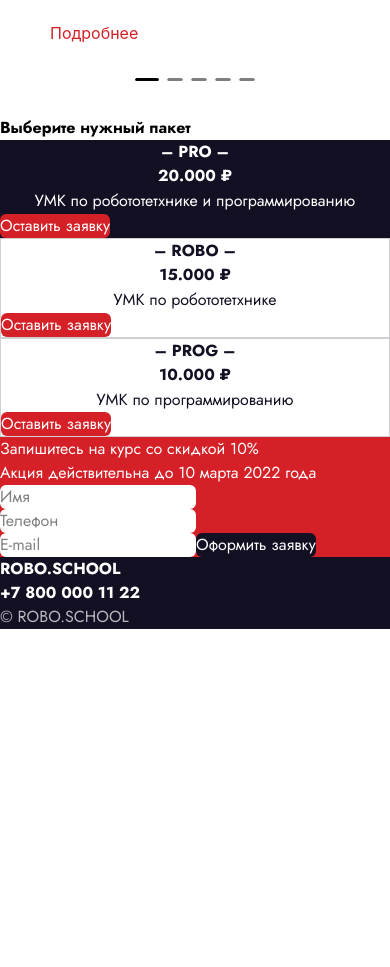
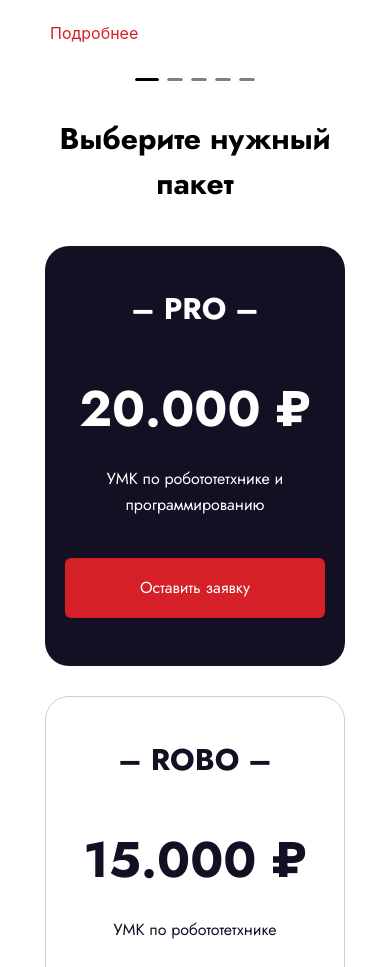
Before and after one commit to pereyasl0v/Frilance, a React (Vite) app in the folder robo_school/: page / in a window 390 px wide. Shown: the part 2605-3572 px from the top of the page. Before the commit the page ends 3234 px from the top, so only its background shows below. Built offline with nearby package versions, Linux system fonts and the light colour scheme.

Commit message:
update close menu and tooltip

```diff
--- a/robo_school/src/App.jsx
+++ b/robo_school/src/App.jsx
@@ -1,11 +1,30 @@
-import React, { useState } from "react";
+import React, { useEffect, useState } from "react";
 import reactLogo from "./assets/react.svg";
 import viteLogo from "/vite.svg";
 import { Carousel } from "antd";
 import Trainer from "./trainer";
 
 function App() {
+	const [isMenuOpen, setIsMenuOpen] = useState(false);
+	useEffect(() => {
+		document.body.style.overflow = isMenuOpen ? "hidden" : "auto";
+	}, [isMenuOpen]);
 	return (
+		<>
+			{isMenuOpen && (
+				<div className='fixed inset-0 z-50 bg-[#141024] text-white flex flex-col p-[10px]'>
+					<div className='flex justify-end items-center '>
+						<div className=' w-[44px] h-[44px] bg-[url(/close.png)] flex justify-center cursor-pointer' onClick={() => setIsMenuOpen(false)}>
+							<div className='relative font-jost-bold text-[25px]'>x</div>
+						</div>
+					</div>
+					<nav className='flex flex-col text-[20px] mt-[138px]'>
+						<button className='text-center text-[30px] font-jost-bold mt-[20px]'>О школе</button>
+						<button className='text-center text-[30px] font-jost-bold mt-[20px]'>Тренеры</button>
+						<button className='text-center text-[30px] font-jost-bold mt-[20px]'>Стоимость</button>
+					</nav>
+				</div>
+			)}
 			<div className='font-jost-regular'>
 				{/* Хэдер */}
 				<div className='sm:w-full sm:min-h-[1080px] sm:max-h-[1080px] bg-[#141024] text-white'>
@@ -13,7 +32,7 @@ function App() {
 						<div className='flex items-center sm:block text-[18px] sm:text-[30px] font-jost-bold'>ROBO.SCHOOL</div>
 						<div className='flex ml-[66px] gap-[10px] sm:hidden'>
 							<div className='bg-[url(/Call.png)]  w-[44px] h-[44px] cursor-pointer'></div>
-						<div className='bg-[url(/Burger.png)] w-[44px] h-[44px] cursor-pointer'></div>
+							<div className='bg-[url(/Burger.png)] w-[44px] h-[44px] cursor-pointer' onClick={() => setIsMenuOpen(true)}></div>
 						</div>
 						<nav className='hidden sm:flex sm:text-[20px] sm:min-w-[324px] sm:gap-[30px]'>
 							<button className='cursor-pointer'>О школе</button>
@@ -79,8 +98,13 @@ function App() {
 								<div className='text-[20px]  mt-[30px] justify-center sm:text-[24px] sm:mb-[20px] font-jost-bold flex items-center'>
 									{title}
 									{title === "Практику" && (
-									<div className='bg-[#14102414] text-[16px] relative top-[-5px] right-[-15px] w-[22px] h-[22px] sm:text-[11px] sm:min-w-[15px] sm:ml-[10px] rounded-full flex justify-center items-center sm:h-[15px] font-jost-regular'>
+										<div className='relative group'>
+											<button className='bg-[#14102414] text-[16px] relative top-[-5px] sm:static right-[-15px] w-[22px] h-[22px] sm:text-[11px] sm:w-[15px] sm:ml-[10px] rounded-full flex justify-center items-center sm:h-[15px] font-jost-regular cursor-pointer'>
 												i
+											</button>
+											<div className='font-jost-regular absolute bottom-full right-[-200px] transform -translate-x-1/2 mb-2 hidden group-hover:block group-focus-within:block bg-white text-black text-[16px] rounded px-[20px] py-[15px] whitespace-nowrap z-10'>
+												При наличии свободных мест
+											</div>
 										</div>
 									)}
 								</div>
@@ -126,46 +150,49 @@ function App() {
 				</div>
 
 				<div>
-				<div className='font-jost-bold sm:mt-[120px] sm:text-[50px] sm:mx-[380px]'>Выберите нужный пакет</div>
-				<div className='sm:flex sm:mt-[60px] sm:gap-[40px] sm:mx-[380px]'>
+					<div className='text-[30px] text-center px-[30px] mb-[40px] sm:mb-0 sm:px-0 sm:text-left font-jost-bold sm:mt-[120px] sm:text-[50px] sm:mx-[380px]'>Выберите нужный пакет</div>
+					<div className='flex flex-col sm:flex-row  gap-[30px] sm:flex sm:mt-[60px] sm:gap-[40px] sm:mx-[380px] mb-[60px] sm:mb-0'>
 						{[
 							{ title: "– PRO –", price: "20.000 ₽", desc: "УМК по робототетхнике и программированию", style: "bg-[#141024] text-white" },
 							{ title: "– ROBO –", price: "15.000 ₽", desc: "УМК по робототетхнике", style: "border-[#14102433] border-[1px]" },
 							{ title: "– PROG –", price: "10.000 ₽", desc: "УМК по программированию", style: "border-[#14102433] border-[1px]" },
 						].map(({ title, price, desc, style }, i) => (
-						<div key={i} className={`sm:w-[360px] ${i === 0 ? "sm:h-[500px]" : "sm:h-[460px]"} sm:rounded-2xl ${style} self-center`}>
-							<div className={`sm:text-[30px] flex justify-center sm:mt-[40px] font-jost-bold ${i === 0 ? "text-white" : "text-[#141024]"}`}>{title}</div>
-							<div className={`sm:mt-[${i === 0 ? "83px" : "63px"}] sm:text-[50px] font-jost-bold flex justify-center ${i === 0 ? "text-white" : "text-[#141024]"}`}>{price}</div>
-							<div className={`sm:text-[18px] flex justify-center text-center font-jost-regular leading-[1.6] sm:mt-[20px] ${i === 0 ? "text-white" : "text-[#141024]"}`}>{desc}</div>
-							<button className='rounded-md text-white sm:text-[18px] cursor-pointer bg-[#D52027] sm:w-[280px] sm:h-[79px] flex justify-center items-center sm:mt-[61px] sm:ml-[40px]'>
+							<div key={i} className={`sm:w-[360px] w-[300px] rounded-3xl ${i === 0 ? "sm:h-[500px] h-[420px]" : "sm:h-[460px] h-[394px]"} sm:rounded-2xl ${style} self-center`}>
+								<div className={`text-[30px] flex justify-center mt-[40px] font-jost-bold ${i === 0 ? "text-white" : "text-[#141024]"}`}>{title}</div>
+								<div className={`mt-[40px] sm:mt-[${i === 0 ? "83px" : "63px"}] text-[50px] font-jost-bold flex justify-center ${i === 0 ? "text-white" : "text-[#141024]"}`}>{price}</div>
+								<div className={`sm:text-[18px] text-[16px] flex justify-center text-center font-jost-regular leading-[1.6] mt-[20px] ${i === 0 ? "text-white" : "text-[#141024]"}`}>{desc}</div>
+								<div className='w-full flex justify-center'>
+									<button className='rounded-md w-[260px] h-[60px] text-[16px] text-white sm:text-[18px] cursor-pointer bg-[#D52027] sm:w-[280px] sm:h-[79px] flex justify-center items-center mt-[40px] sm:mt-[61px]'>
 										Оставить заявку
 									</button>
+								</div>
 							</div>
 						))}
 					</div>
 
 					<div className='bg-[url(/bg-red-percent.png)] sm:max-w-[1905px] sm:overflow-hidden sm:min-w-[1905px] sm:min-h-[460px] sm:mt-[120px] sm:flex sm:gap-[144px]'>
 						<div className='sm:mt-[106px] sm:ml-[440px]'>
-						<div className='sm:text-[36px] text-white sm:w-[476px]'>Запишитесь на курс со скидкой 10%</div>
-						<div className='sm:text-[20px] text-white sm:mt-[20px]'>Акция действительна до 10 марта 2022 года</div>
+							<div className='text-[30px] leading-[1.4] text-center pt-[40px] sm:pt-0 font-jost-bold sm:text-[36px] text-white sm:w-[476px]'>Запишитесь на курс со скидкой 10%</div>
+							<div className='sm:text-[20px] mt-[10px] px-[20px] text-center sm:text-left text-white sm:mt-[20px]'>Акция действительна до 10 марта 2022 года</div>
 						</div>
-					<form className='sm:flex sm:gap-[10px] sm:flex-col sm:w-[500px] sm:mt-[87px]'>
-						<input required placeholder='Имя' className='rounded-md bg-white sm:px-[20px] sm:text-[18px] sm:h-[64px]' type='text' />
-						<input required placeholder='Телефон' className='rounded-md bg-white sm:px-[20px] sm:text-[18px] sm:h-[64px]' type='text' />
-						<input required placeholder='E-mail' className='rounded-md bg-white sm:px-[20px] sm:text-[18px] sm:h-[64px]' type='email' />
-						<button className='sm:w-[500px] sm:h-[64px] sm:text-[18px] rounded-md bg-[#141024] text-white cursor-pointer'>Оформить заявку</button>
+						<form className='flex gap-[10px] flex-col pl-[10px] sm:w-[500px] sm:mt-[87px]'>
+							<input required placeholder='Имя' className='pl-[20px] w-[300px] sm:w-full h-[60px] rounded-md bg-white sm:px-[20px] sm:text-[18px] sm:h-[64px]' type='text' />
+							<input required placeholder='Телефон' className='pl-[20px] w-[300px] sm:w-full  h-[60px] rounded-md bg-white sm:px-[20px] sm:text-[18px] sm:h-[64px]' type='text' />
+							<input required placeholder='E-mail' className='pl-[20px] w-[300px] sm:w-full  h-[60px] rounded-md bg-white sm:px-[20px] sm:text-[18px] sm:h-[64px]' type='email' />
+							<button className='w-[300px] h-[60px] sm:w-[500px] mb-[40px] sm:mb-0 sm:h-[64px] sm:text-[18px] rounded-md bg-[#141024] text-white cursor-pointer'>Оформить заявку</button>
 						</form>
 					</div>
 				</div>
 
 				<div className='sm:h-[159px] bg-[#141024] sm:px-[100px] sm:pt-[40px]'>
-				<div className='sm:flex sm:justify-between'>
-					<div className='font-jost-bold sm:text-[30px] text-white'>ROBO.SCHOOL</div>
-					<div className='font-jost-bold sm:text-[30px] text-white'>+7 800 000 11 22</div>
+					<div className='pt-[40px] sm:flex sm:justify-between'>
+						<div className='text-[18px] text-center sm:text-left font-jost-bold sm:text-[30px] text-white'>ROBO.SCHOOL</div>
+						<div className='text-[16px]  text-center sm:text-left mt-[20px] sm:mt-0 font-jost-bold sm:text-[30px] text-white'>+7 800 000 11 22</div>
 					</div>
-				<div className='sm:mt-[5px] text-white opacity-70'>© ROBO.SCHOOL</div>
+					<div className='text-[14px] mt-[40px] text-center sm:text-left sm:mt-[5px] text-white opacity-70'>© ROBO.SCHOOL</div>
 				</div>
 			</div>
+		</>
 	);
 }
 
```
Also changed, not shown: robo_school/package.json (indentation only), robo_school/public/close.png (added), 1 other file (tests, documents, lock files or other folders). Lines whose indentation alone changed are shown as unchanged.
